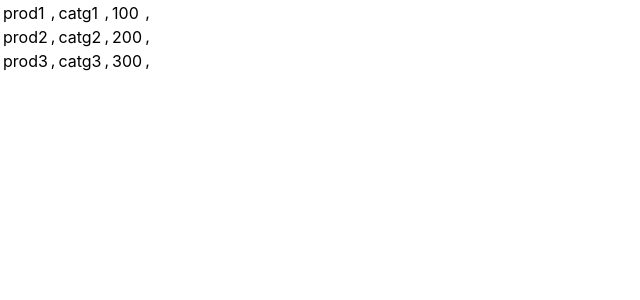
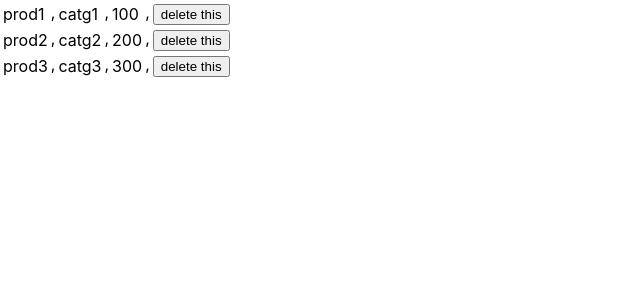
Before and after one commit to luckyzharkyn/reactTest, a React (Create React App) app: page / in a window 1280 px wide. Shown: the top 300 px of the page, without its empty margins (0-640 px from the left). Built offline with nearby package versions, Linux system fonts and the light colour scheme.

Commit message:
удаление объектов из массива

```diff
--- a/src/App.js
+++ b/src/App.js
@@ -14,8 +14,14 @@ function App() {
 			<td>{note.name}</td>,
 			<td>{note.catg}</td>,
 			<td>{note.cost}</td>,
+			<td><button onClick={(event) => remItem(note.id)}>delete this</button></td>
 		</tr>;
 	});
+
+	function remItem(id) {
+		setNotes(notes.filter(note => note.id !== id))
+	}
+
 
 
 	return <div>
```
